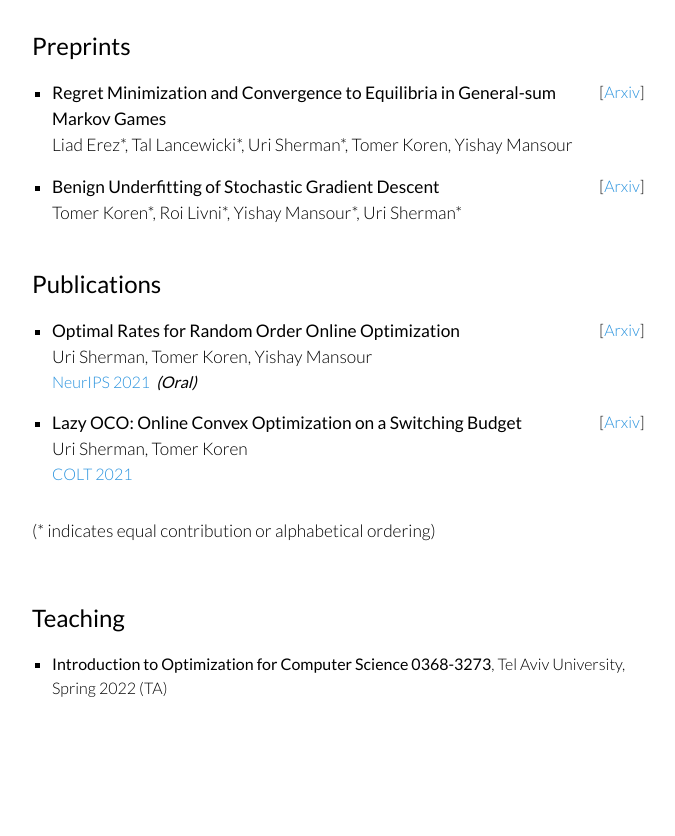
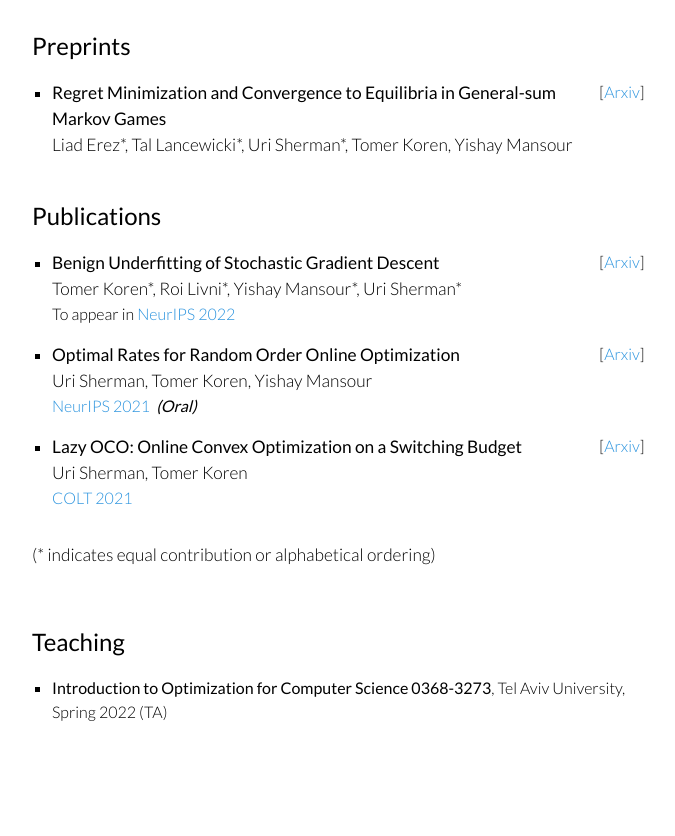
Before and after one commit to urisherman/urisherman.github.io, a Jekyll site: the page built from index.md, in a window 1280 px wide. Shown: the part 653-1489 px from the top of the page, without its empty margins (304-979 px from the left). Built offline with Jekyll 4.4.1, drawn with Linux system fonts in a browser that asks for light colours; before the commit the page ends 1465 px from its top, so only the background shows below that.

Commit message:
Update papers.yml

```diff
--- a/_data/papers.yml
+++ b/_data/papers.yml
@@ -4,13 +4,18 @@ preprints:
     authors: 'Liad Erez*, Tal Lancewicki*, Uri Sherman*, Tomer Koren, Yishay Mansour',
     arxiv: 'https://arxiv.org/abs/2207.14211'
   }
+
+
+publications:
 - {
     title: 'Benign Underfitting of Stochastic Gradient Descent',
     authors: 'Tomer Koren*, Roi Livni*, Yishay Mansour*, Uri Sherman*',
-    arxiv: 'https://arxiv.org/abs/2202.13361'
+    arxiv: 'https://arxiv.org/abs/2202.13361',
+    conference: 'To appear in <a href="https://neurips.cc/Conferences/2022"
+                  style="text-decoration: none;" target="_blank">
+                  NeurIPS 2022
+                </a>'
   }
-
-publications:
 - {
     title: 'Optimal Rates for Random Order Online Optimization',
     authors: 'Uri Sherman, Tomer Koren, Yishay Mansour',
```
